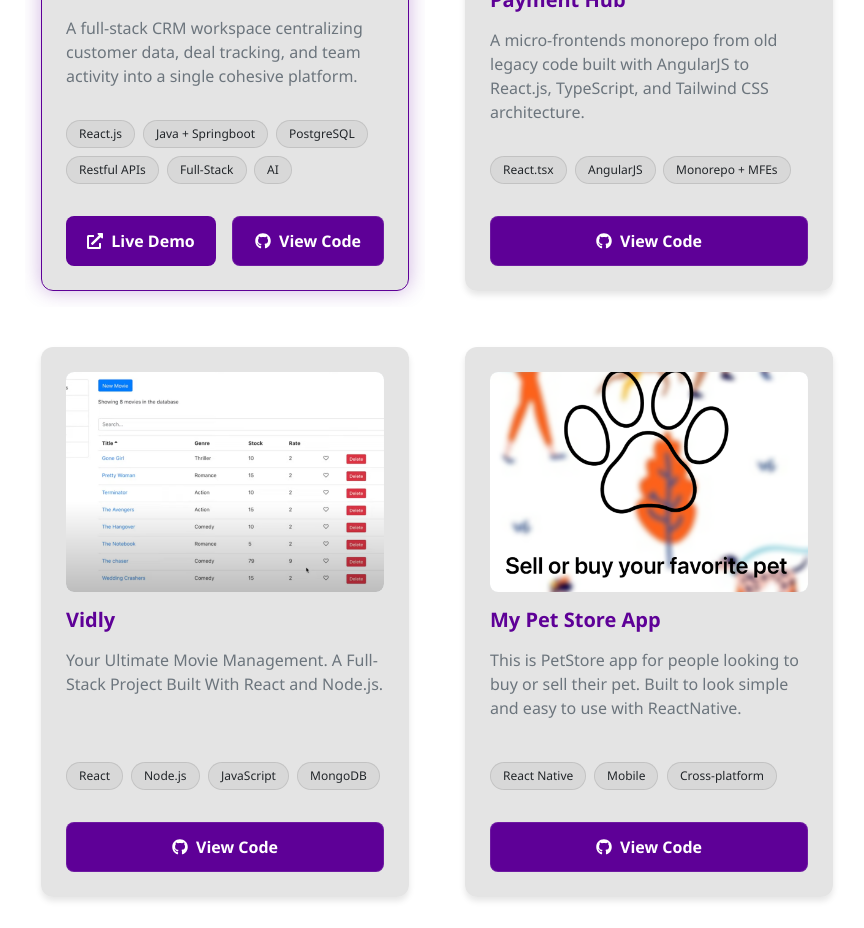
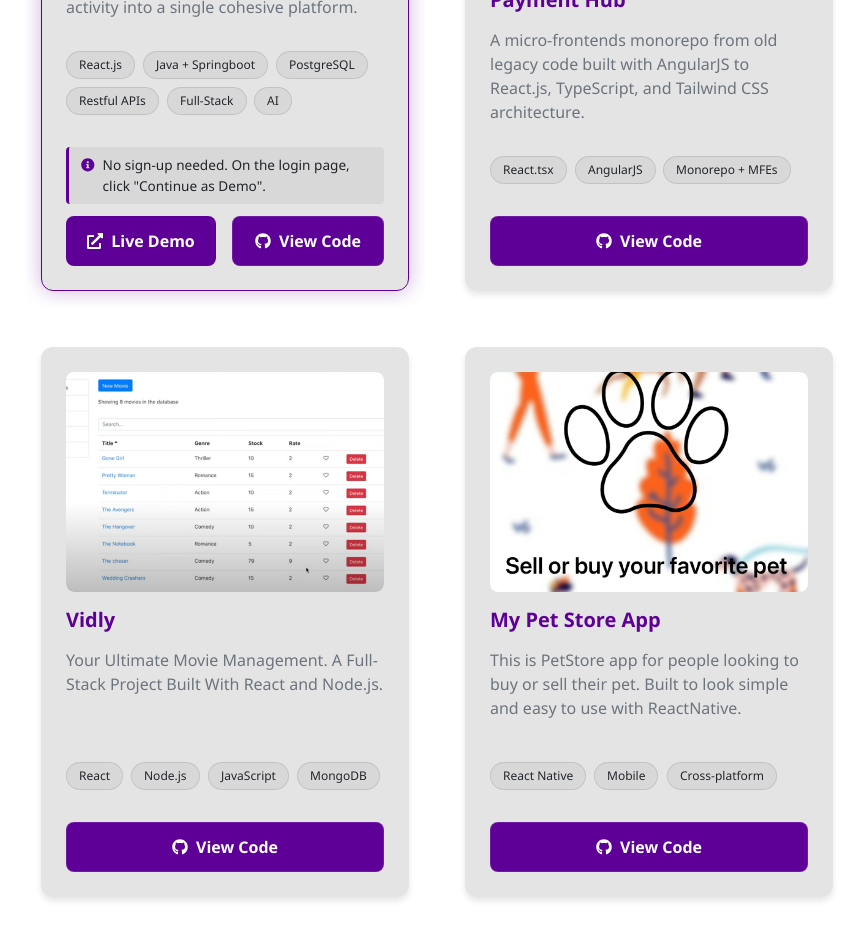
Before and after one commit to omarome/portfolio, a React (Create React App) app: page / in a window 1280 px wide. Shown: the part 5160-6088 px from the top of the page, without its empty margins (203-1067 px from the left). Built offline with nearby package versions, Linux system fonts and the light colour scheme.

Commit message:
Note to user

```diff
--- a/src/components/Projects.js
+++ b/src/components/Projects.js
@@ -1,4 +1,4 @@
-import { FaGithub, FaExternalLinkAlt, FaLaptopCode, FaStar } from 'react-icons/fa';
+import { FaGithub, FaExternalLinkAlt, FaLaptopCode, FaStar, FaInfoCircle } from 'react-icons/fa';
 import MovieAppImage from '../assets/project-images/vidly.jpeg';
 import MyPetShopAppImage from '../assets/project-images/petshopImage.jpeg';
 import FoodSpotLightAppImage from '../assets/project-images/foodSpotLightApp.jpeg';
@@ -17,6 +17,7 @@ const projects = [
     description: 'A full-stack CRM workspace centralizing customer data, deal tracking, and team activity into a single cohesive platform.',
     githubUrl: 'https://github.com/omarome/humint-flow-frontend/blob/master/README.md',
     demoUrl: 'https://humint-flow.web.app/',
+    demoHint: 'No sign-up needed. On the login page, click "Continue as Demo".',
     technologies: ['React.js', 'Java + Springboot', 'PostgreSQL', 'Restful APIs', 'Full-Stack', 'AI']
   },
   {
@@ -59,6 +60,8 @@ const ProjectCard = ({ project, index }) => {
     threshold: 0.1,
     triggerOnce: false,
   });
+
+  const hintId = `demo-hint-${index}`;
 
   const handleLinkClick = (e, url) => {
     e.stopPropagation();
@@ -125,11 +128,18 @@ const ProjectCard = ({ project, index }) => {
             </div>
           </CardItem>
           <CardItem translateZ="160" className="project-actions" as="a" >
+            {project.demoUrl && project.demoHint && (
+              <div className="demo-hint" id={hintId} role="note">
+                <FaInfoCircle className="demo-hint-icon" aria-hidden="true" />
+                <span>{project.demoHint}</span>
+              </div>
+            )}
             {project.demoUrl && (
               <button
                 className="demo-button"
                 onClick={(e) => handleLinkClick(e, project.demoUrl)}
                 aria-label={`View ${project.name} live demo`}
+                aria-describedby={project.demoHint ? hintId : undefined}
               >
                 <FaExternalLinkAlt /> Live Demo
               </button>
--- a/src/style/Projects.css
+++ b/src/style/Projects.css
@@ -321,6 +321,35 @@
   width: 100%;
   transform-style: preserve-3d;
   -webkit-transform-style: preserve-3d;
+}
+
+/* Hint shown above the buttons (e.g. "Continue as Demo" for Humint Flow) */
+.project-actions:has(.demo-hint) {
+  flex-wrap: wrap;
+  row-gap: var(--space-3);
+}
+
+.demo-hint {
+  order: -1;
+  flex: 0 0 auto;
+  width: 100%;
+  display: flex;
+  align-items: flex-start;
+  gap: var(--space-2);
+  padding: var(--space-2) var(--space-3);
+  border-left: 3px solid var(--primary-color);
+  border-radius: var(--radius-sm);
+  background-color: rgba(128, 128, 128, 0.12);
+  color: var(--text-primary);
+  font-size: var(--font-size-sm);
+  line-height: var(--line-height-normal);
+  text-align: left;
+}
+
+.demo-hint-icon {
+  flex-shrink: 0;
+  margin-top: 0.2em;
+  color: var(--primary-color);
 }
 
 /* Ensure single button takes full width */
```
